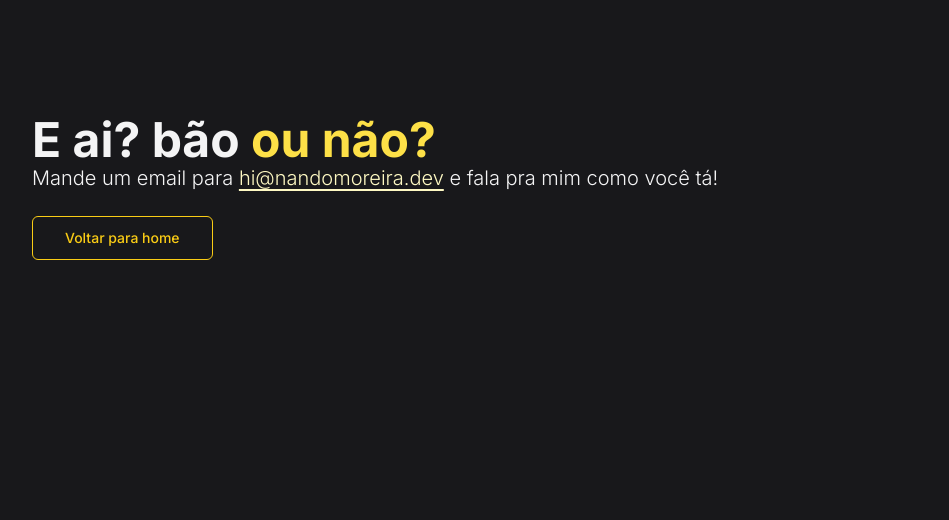
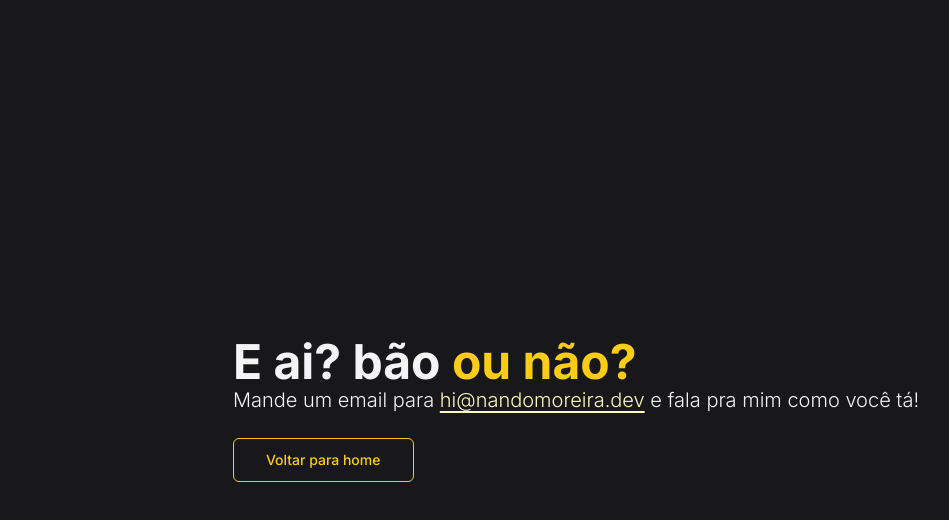
Before and after one commit to nandomoreirame/nandomoreira.dev, a Next.js app: page /site/contato in a window 1280 px wide. Shown: the top 520 px of the page, without its empty margins (64-1013 px from the left). Built offline with nearby package versions, Linux system fonts and the light colour scheme.

Commit message:
feat: change contact and about pages

```diff
--- a/app/layout.tsx
+++ b/app/layout.tsx
@@ -29,7 +29,7 @@ export default function RootLayout({
         className={cn(
           'vsc-initialized size-full',
           'bg-zinc-900 text-zinc-100',
-          'selection:bg-yellow-300 selection:text-zinc-950',
+          'selection:bg-primary selection:text-primary-foreground',
         )}
       >
         <>{children}</>
--- a/app/not-found.tsx
+++ b/app/not-found.tsx
@@ -18,7 +18,7 @@ export default function NotFoundPage() {
       <div className="max-w-screen-md m-auto relative text-center">
         <h1
           className={cn(
-            'text-4xl md:text-6xl lg:text-8xl font-sans font-extrabold mb-4',
+            'text-4xl text-primary md:text-6xl lg:text-8xl font-sans font-extrabold mb-4',
           )}
         >
           404
--- a/app/site/contato/page.tsx
+++ b/app/site/contato/page.tsx
@@ -10,9 +10,14 @@ export const metadata: Metadata = {
 
 export default function ContactPage() {
   return (
-    <main className={cn('p-24')}>
+    <main
+      className={cn(
+        'flex flex-col items-center justify-between md:min-h-screen pt-36 px-8 md:pt-0 md:px-12 lg:px-24',
+      )}
+    >
+      <div className="max-w-screen-xl m-auto relative">
         <h1 className="font-bold pt-5 text-4xl md:text-5xl">
-        E ai? bão <span className="text-yellow-300">ou não?</span>
+          E ai? bão <span className="text-primary">ou não?</span>
         </h1>
         <p className="text-xl font-light mb-6">
           Mande um email para{' '}
@@ -27,6 +32,7 @@ export default function ContactPage() {
         <Button variant={'outline'} asChild>
           <Link href="/">Voltar para home</Link>
         </Button>
+      </div>
     </main>
   );
 }
--- a/app/site/page.tsx
+++ b/app/site/page.tsx
@@ -16,8 +16,8 @@ export default function HomePage() {
       )}
     >
       <div className="max-w-screen-xl m-auto relative">
-        <h1 className="mb-3 text-xl md:text-2xl font-bold">
-          Olá, eu sou o <span className="text-yellow-300">Fernando.</span>
+        <h1 className="mb-3 text-xl md:text-2xl lg:text-3xl font-bold">
+          Olá, eu sou o <span className="text-primary">Fernando.</span>
         </h1>
         <h2 className="leading-tight mb-6 text-2xl sm:text-3xl md:text-4xl lg:text-5xl font-extrabold">
           E eu ajudo empresas a criarem projetos web personalizados, de alta
--- a/app/site/sobre/page.tsx
+++ b/app/site/sobre/page.tsx
@@ -10,7 +10,12 @@ export const metadata: Metadata = {
 
 export default function AboutPage() {
   return (
-    <main className={cn('p-24')}>
+    <main
+      className={cn(
+        'flex flex-col items-center justify-between md:min-h-screen pt-36 px-8 md:pt-0 md:px-12 lg:px-24',
+      )}
+    >
+      <div className="max-w-screen-xl m-auto relative">
         <h1 className="font-bold pt-5 text-4xl md:text-5xl">sobre mim</h1>
         <p className="text-xl font-light mb-6">
           nem cozinheiro nem rockstar{' '}
@@ -19,6 +24,7 @@ export default function AboutPage() {
         <Button variant={'outline'} asChild>
           <Link href="/contato">Entre em contato</Link>
         </Button>
+      </div>
     </main>
   );
 }
```
Lines whose indentation alone changed are shown as unchanged.
